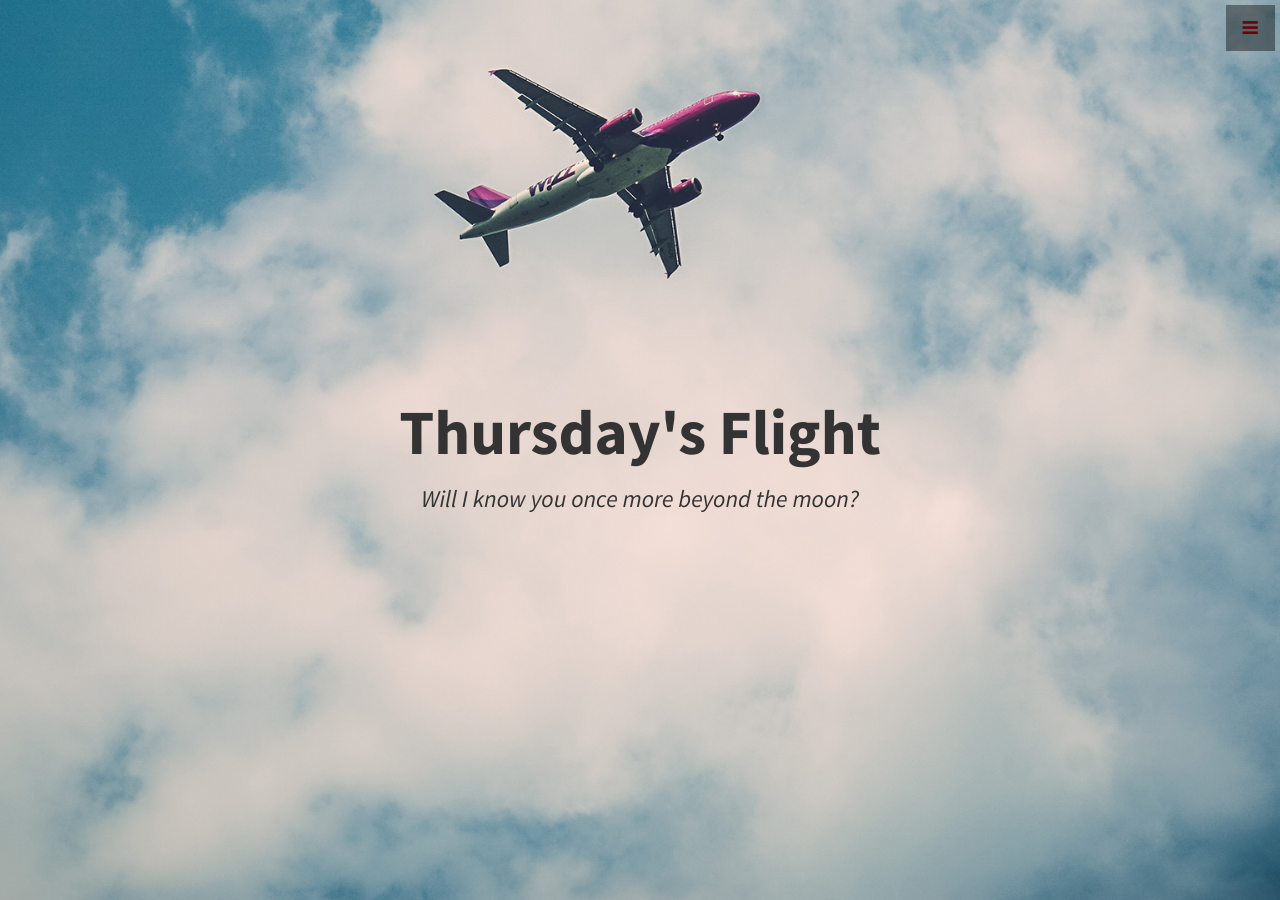
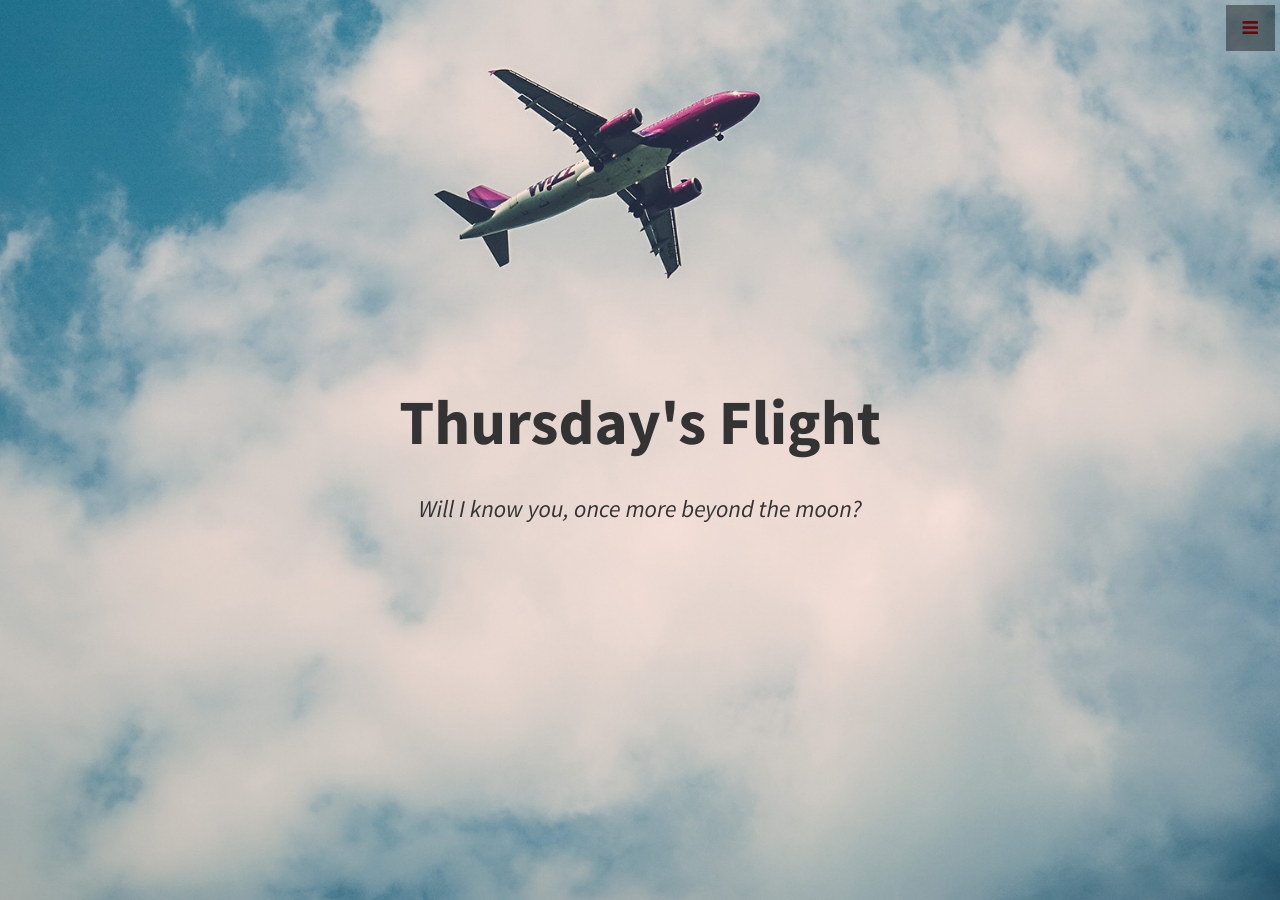
Before and after one commit to thursdaysflight/thursdaysflight.github.io, a Jekyll site: the page built from index.html, in a window 1280 px wide and 900 px high. Built offline with Jekyll 4.4.1, drawn with Linux system fonts in a browser that asks for light colours.

Commit message:
Fixed spacing

```diff
--- a/_includes/header.html
+++ b/_includes/header.html
@@ -1,7 +1,8 @@
 <header id="top" class="header">
   <div class="text-vertical-center" style="padding-top: 40px;">
     <h1>Thursday's Flight</h1>
-    <h3><i>Will I know you once more beyond the moon?</i></h3>
+    <br />
+    <h3><i>Will I know you, once more beyond the moon?</i></h3>
     <br>
     <!--<a href="#callout" class="btn btn-dark btn-lg">Find Out More</a>-->
   </div>
```
